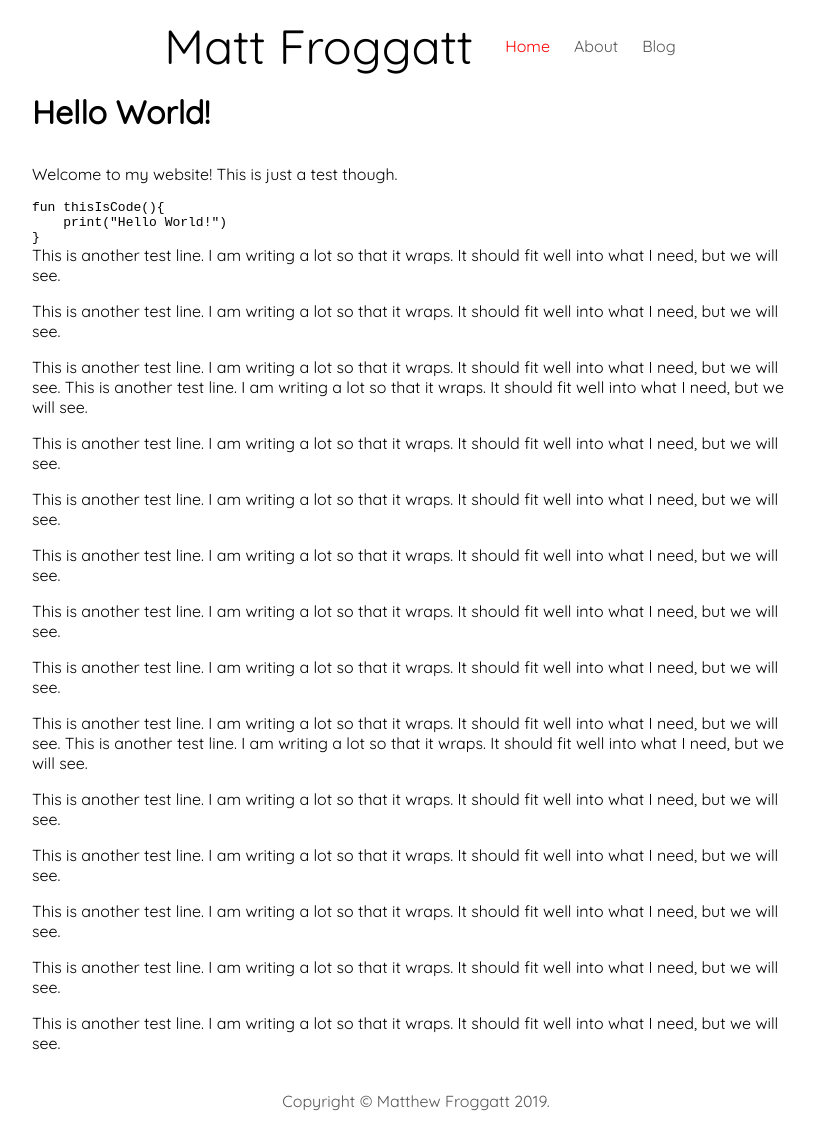
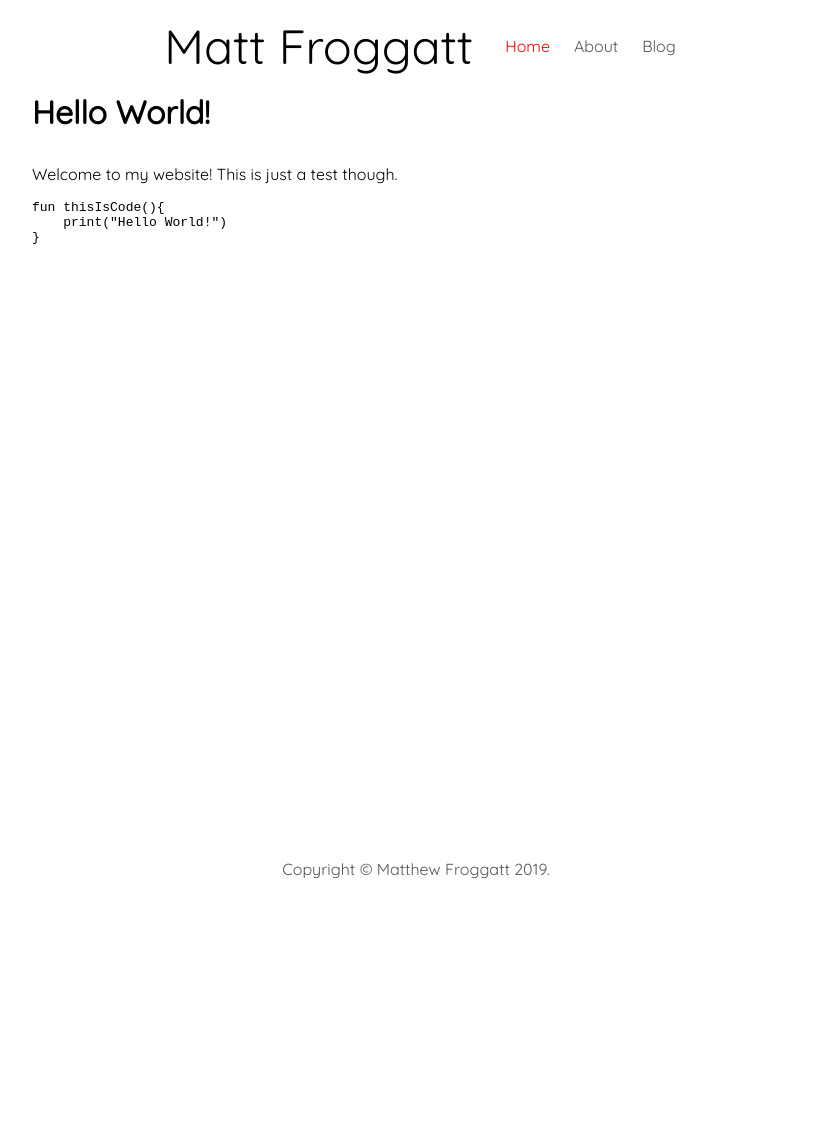
Before and after one commit to matt-froggatt/matt-froggatt.github.io, a Jekyll site: the page built from index.md, in a window 1280 px wide. Shown: the whole page, without its empty margins (224-1039 px from the left). Built offline with Jekyll 4.4.1, drawn with Linux system fonts in a browser that asks for light colours; after the commit the page ends 900 px from its top, so only the background shows below that.

Commit message:
Removed some stuff from the main page.

````diff
--- a/index.md
+++ b/index.md
@@ -11,33 +11,3 @@ fun thisIsCode(){
     print("Hello World!")
 }
 ```
-
-This is another test line. I am writing a lot so that it wraps. It should fit well into what I need, but we will see.
-
-This is another test line. I am writing a lot so that it wraps. It should fit well into what I need, but we will see.
-
-This is another test line. I am writing a lot so that it wraps. It should fit well into what I need, but we will see.
-This is another test line. I am writing a lot so that it wraps. It should fit well into what I need, but we will see.
-
-This is another test line. I am writing a lot so that it wraps. It should fit well into what I need, but we will see.
-
-This is another test line. I am writing a lot so that it wraps. It should fit well into what I need, but we will see.
-
-This is another test line. I am writing a lot so that it wraps. It should fit well into what I need, but we will see.
-
-This is another test line. I am writing a lot so that it wraps. It should fit well into what I need, but we will see.
-
-This is another test line. I am writing a lot so that it wraps. It should fit well into what I need, but we will see.
-
-This is another test line. I am writing a lot so that it wraps. It should fit well into what I need, but we will see.
-This is another test line. I am writing a lot so that it wraps. It should fit well into what I need, but we will see.
-
-This is another test line. I am writing a lot so that it wraps. It should fit well into what I need, but we will see.
-
-This is another test line. I am writing a lot so that it wraps. It should fit well into what I need, but we will see.
-
-This is another test line. I am writing a lot so that it wraps. It should fit well into what I need, but we will see.
-
-This is another test line. I am writing a lot so that it wraps. It should fit well into what I need, but we will see.
-
-This is another test line. I am writing a lot so that it wraps. It should fit well into what I need, but we will see.
````
